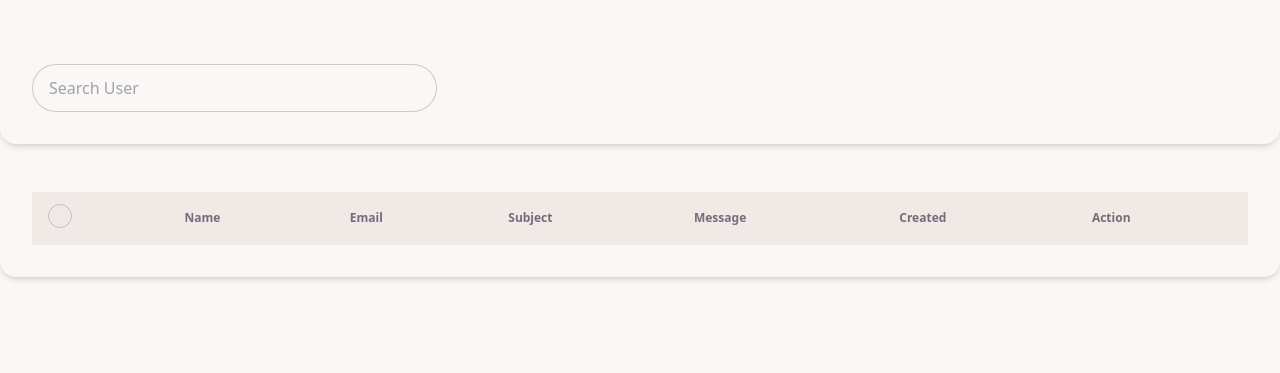
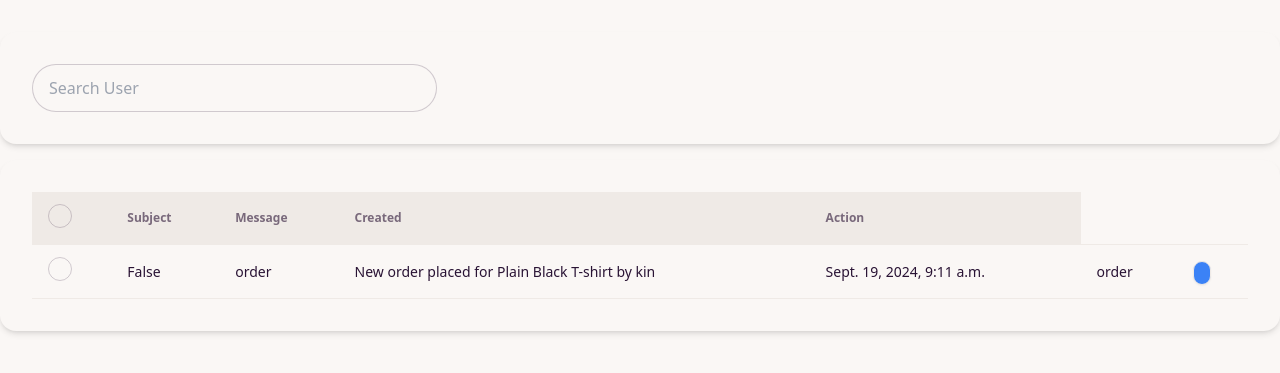
Before and after one commit to I-am-Stone/Eco-CRM-Website, a Django app: page /login/notification in a window 1280 px wide. Shown: the part 65-438 px from the top of the page. Run offline with Django 4.2, Linux system fonts and the light colour scheme; data comes from the database, SQL or seed files in the repository; both versions use the stored data as it was after the commit; lists and menus that the app fills with data are empty; style sheets or scripts are compiled from the project's sources; some libraries are stand-ins or nearby versions.

Commit message:
onging notificaton

```diff
--- a/dashboard/templates/dashboard/notification.html
+++ b/dashboard/templates/dashboard/notification.html
@@ -28,8 +28,6 @@
                                 <input type="checkbox" class="checkbox" />
                             </label>
                         </th>
-                        <th>Name</th>
-                        <th>Email</th>
                         <th>Subject</th>
                         <th>Message</th>
                         <th>Created</th>
@@ -37,18 +35,18 @@
                     </tr>
                     </thead>
                     <tbody>
-                    {% for msg in info %}
+                    {% for msg in noti %}
                     <tr>
                         <td>
                             <label>
                                 <input type="checkbox" class="checkbox" />
                             </label>
                         </td>
-                        <td>{{msg.name}}</td>
-                        <td>{{msg.email}}</td>
-                        <td>{{msg.subject}}</td>
+                        <td>{{msg.is_read}}</td>
+                        <td>{{msg.notification_type}}</td>
                         <td>{{msg.message}}</td>
                         <td>{{msg.created_at}}</td>
+                        <td><a href="{{msg.link}}">order</a></td>
                         <td>
                             <div class="dropdown dropdown-end">
                                 <label tabindex="0" class="btn btn-xs bg-blue-500">
--- a/dashboard/views.py
+++ b/dashboard/views.py
@@ -141,4 +141,9 @@ def stocks(request):
     return render(request, "dashboard/stocks.html")
 
 def notification(request):
-    return render(request, "dashboard/notification.html")
+    notification = Notification.objects.all()
+
+    context={
+        'noti':notification
+    }
+    return render(request, "dashboard/notification.html", context)
--- a/inventory/views.py
+++ b/inventory/views.py
@@ -169,7 +169,7 @@ def order_info(request):
             )
             order.save()
             create_notification(
-                f"New order placed for {order.item}",
+                f"New order placed for {order.item} by {order.customer}",
                 notification_type='order',
                 link=f'/dashboard/orders/{order.pk}/'  # Adjust this URL as needed
             )
```
Also changed, not shown: db.sqlite3.
